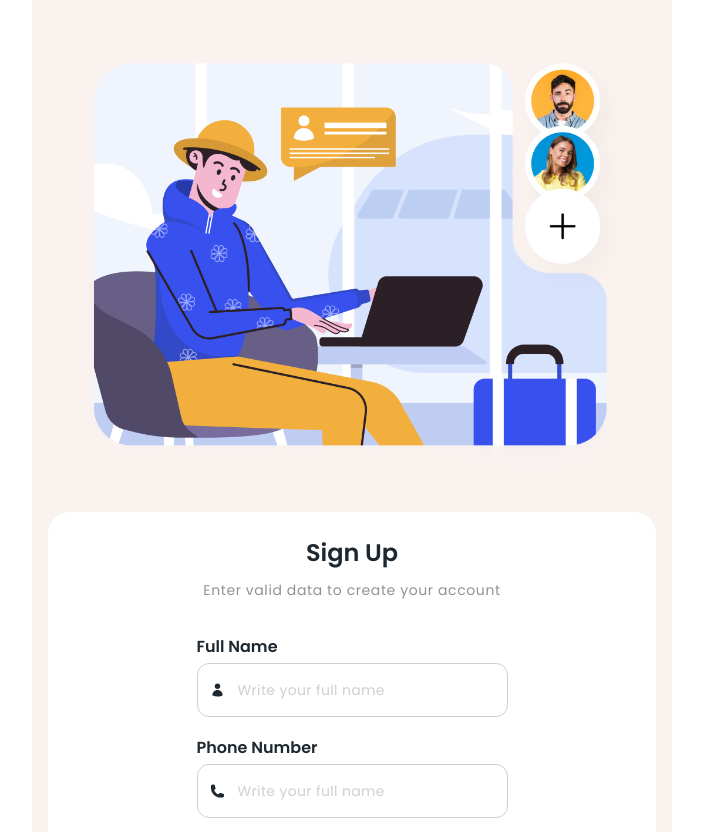
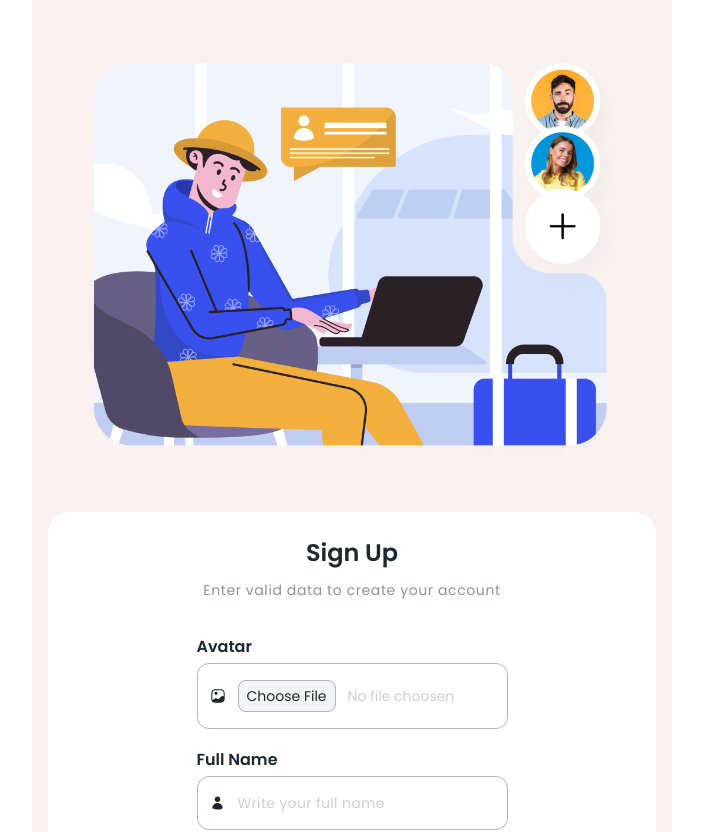
Before and after one commit to dianerdiana/travela-web, a Next.js app: page /sign-up in a window 1280 px wide. Shown: the top 832 px of the page, without its empty margins (288-991 px from the left). Built offline with nearby package versions, Linux system fonts and the light colour scheme.

Commit message:
Add utilities to upload file

```diff
--- a/src/app/(auth)/sign-up/FormSignUp.tsx
+++ b/src/app/(auth)/sign-up/FormSignUp.tsx
@@ -9,7 +9,7 @@ import { zodResolver } from "@hookform/resolvers/zod";
 
 // ** Validation
 import { signUpSchema, SignUpFormData, defaultValues } from "@/lib/validations/sign-up";
-import { useState } from "react";
+import { useRef, useState } from "react";
 
 export default function FormSignUp() {
   // ** Hooks
@@ -23,14 +23,30 @@ export default function FormSignUp() {
     mode: "onSubmit",
   });
 
+  const avatarRef = useRef<HTMLInputElement>(null);
+  const chooseFileRef = useRef<HTMLDivElement>(null);
+
   // ** State
   const [showPassword, setShowPassword] = useState(false);
   const [showConfirmPassword, setShowConfirmPassword] = useState(false);
+  const [avatarFile, setAvatarFile] = useState("");
 
   const onSubmit = (data: SignUpFormData) => {
-    console.log(data);
+    const formData = new FormData();
+
+    formData.append("fullName", data.fullName);
+    formData.append("phoneNumber", data.phoneNumber);
+    formData.append("email", data.email);
+    formData.append("password", data.password);
+    formData.append("confirmPassword", data.confirmPassword);
+
+    if (data.avatar && data.avatar.length > 0) {
+      formData.append("avatar", data.avatar[0]);
+    }
+    console.log(data, formData);
   };
 
+  const handleChangeAvatar = () => avatarRef.current?.click();
   const toggleShowPassword = () => setShowPassword((prevState) => !prevState);
   const toggleShowConfirmPassword = () => setShowConfirmPassword((prevState) => !prevState);
 
@@ -43,6 +59,60 @@ export default function FormSignUp() {
         </p>
       </div>
       <div className="flex flex-col max-w-[311px] w-full gap-[15px]">
+        <div className="form-input">
+          <label htmlFor="avatar" className="font-semibold">
+            Avatar
+          </label>
+          <Controller
+            control={control}
+            name="avatar"
+            render={({ field }) => (
+              <div className={`input-wrapper ${errors.avatar ? "input-border-invalid" : "input-border"}`}>
+                <div className="input-icon">
+                  <img src="assets/icons/gallery-2.svg" alt="icon" />
+                </div>
+                <button type="button" id="upload-file" className="flex items-center gap-3" onClick={handleChangeAvatar}>
+                  <div
+                    ref={chooseFileRef}
+                    className="input-border bg-secondary-50 py-1 px-2 rounded-lg text-nowrap text-sm leading-[22px] tracking-035 h-fit"
+                  >
+                    Choose File
+                  </div>
+                  <div>
+                    <p className="text-nowrap text-secondary-200 text-sm tracking-035 leading-[22px] text-left">
+                      {avatarFile ? avatarFile : "No file choosen"}
+                    </p>
+                    <div id="file-info" className="flex flex-row flex-nowrap gap-3 items-center">
+                      <span id="fileName" className="text-sm tracking-035 leading-[22px] text-nowrap"></span>
+                    </div>
+                  </div>
+                  <input
+                    ref={avatarRef}
+                    id="avatar"
+                    type="file"
+                    name={field.name}
+                    className="hidden"
+                    accept="png|PNG|jpg|JPG|jpeg|JPEG"
+                    onChange={(e) => {
+                      const files = e.target.files;
+
+                      if (files !== null && files.length > 0) {
+                        chooseFileRef.current?.classList.add("hidden");
+
+                        const fileName = files[0].name;
+                        setAvatarFile(String(fileName));
+                        field.onChange(files);
+                      }
+                    }}
+                  />
+                </button>
+              </div>
+            )}
+          />
+          <span id="err-avatar" className="text-red-500 text-sm">
+            {errors.avatar && errors.avatar.message}
+          </span>
+        </div>
         <div className="form-input">
           <label htmlFor="fullName" className="font-semibold">
             Full Name
--- a/src/app/globals.css
+++ b/src/app/globals.css
@@ -39,11 +39,11 @@
 }
 
 .input-border {
-  @apply border-secondary-200 focus-within:border-primary-400;
+  @apply border border-secondary-300 focus-within:border-primary-400;
 }
 
 .input-border-invalid {
-  @apply border-red-500 focus-within:border-red-400;
+  @apply border border-red-500 focus-within:border-red-400;
 }
 
 .input-appearance-none {
--- a/src/lib/validations/sign-up.ts
+++ b/src/lib/validations/sign-up.ts
@@ -2,7 +2,10 @@ import { z } from "zod";
 
 export const signUpSchema = z
   .object({
-    avatar: z.string().default(""),
+    avatar: z
+      .instanceof(FileList)
+      .or(z.null())
+      .refine((files) => files !== null && files.length > 0, "Avatar is required"),
     fullName: z.string().min(1, "Full Name is required"),
     phoneNumber: z.string().min(1, "Phone Number is required"),
     email: z.string().email("Invalid email address").min(1, "Email is required"),
@@ -16,7 +19,7 @@ export const signUpSchema = z
 
 export type SignUpFormData = z.infer<typeof signUpSchema>;
 export const defaultValues: SignUpFormData = {
-  avatar: "",
+  avatar: null,
   fullName: "",
   phoneNumber: "",
   email: "",
```
